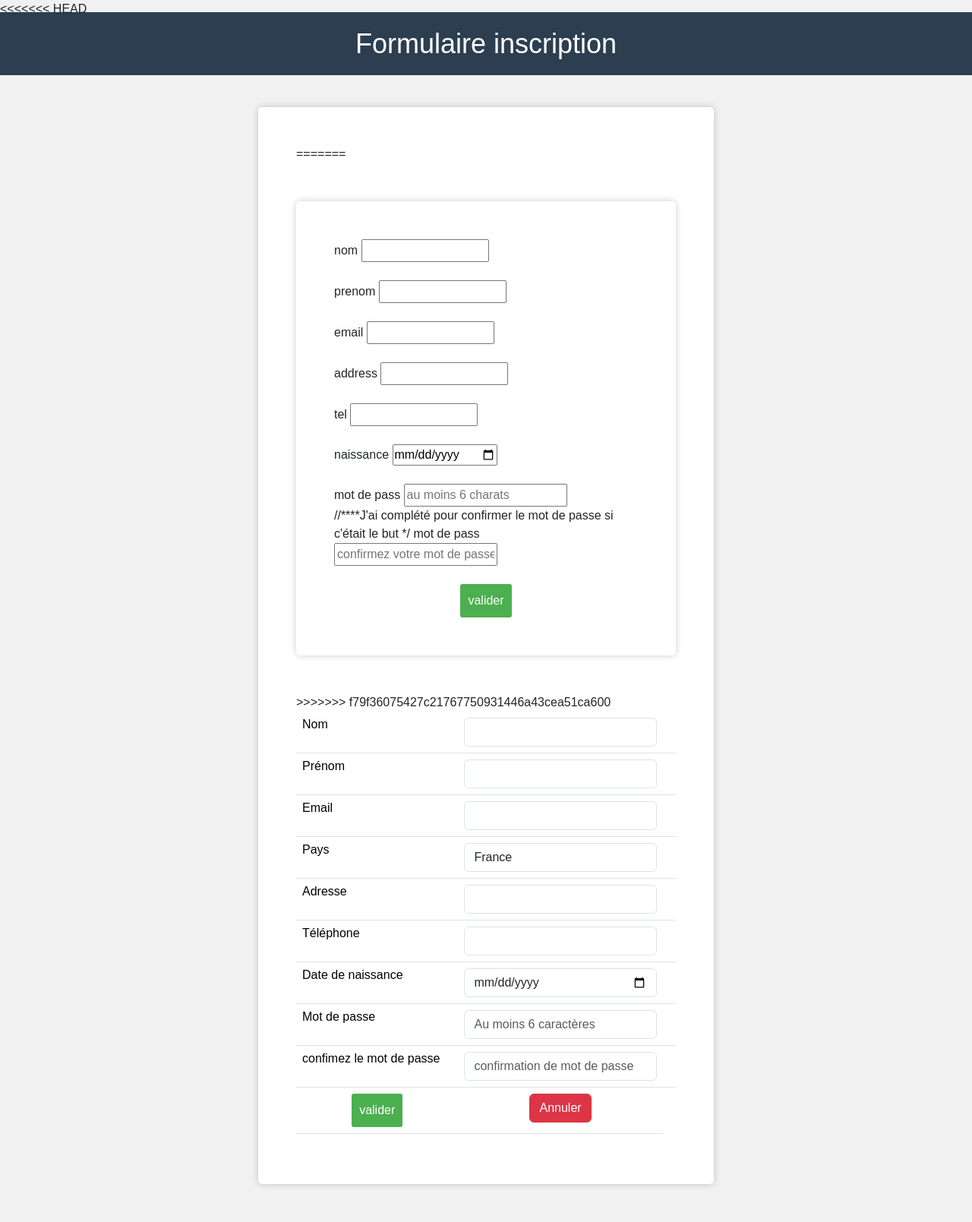
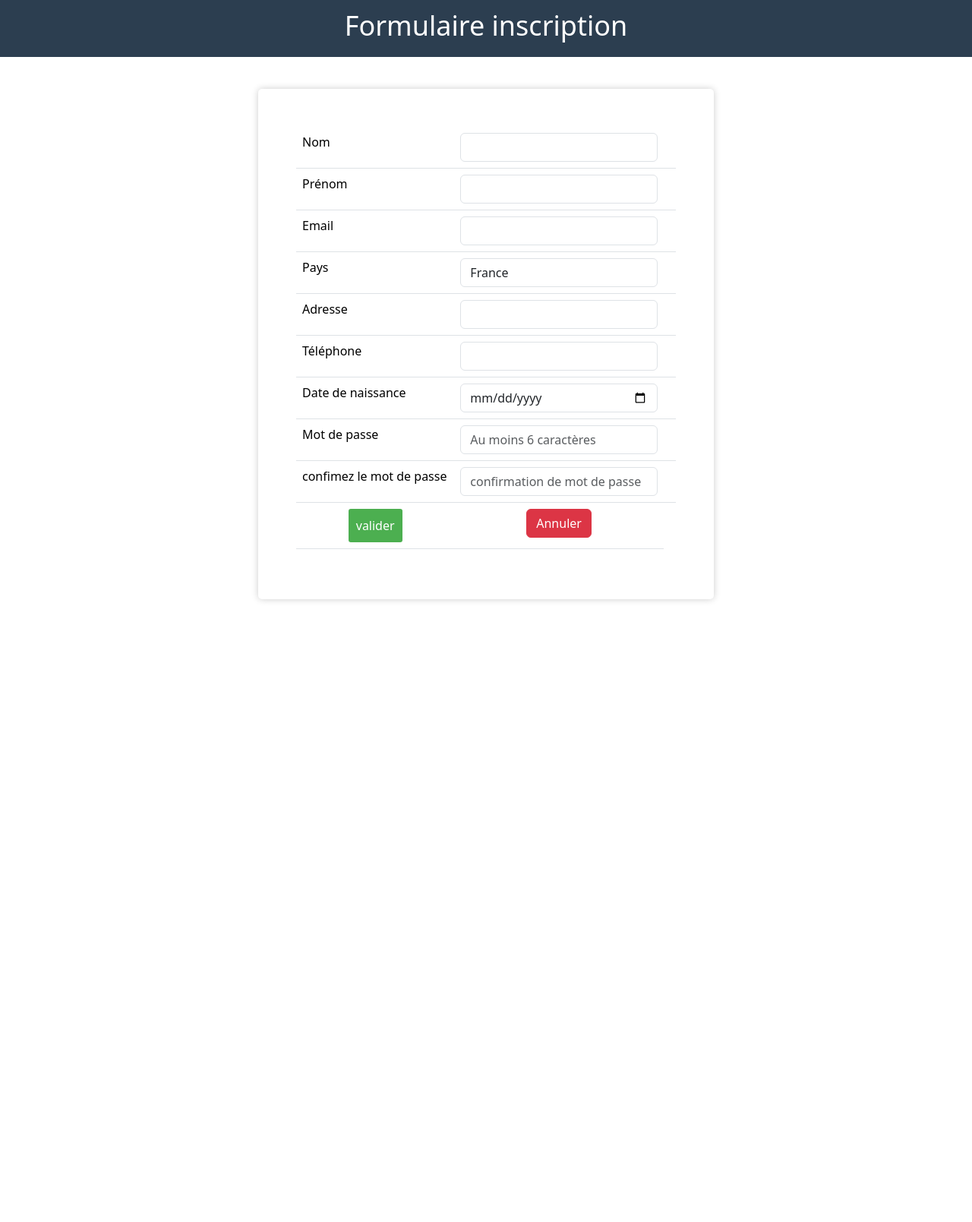
Before and after one commit to haj-khalil/gestionRetour, a PHP site: page /controleur/inscription.php in a window 1280 px wide. Shown: the whole page at 76% size. After the commit the page ends 792 px from the top, so only its background shows below. Run offline with PHP 8.4, Linux system fonts and the light colour scheme.

Commit message:
commit aprés changement dans le fichier inscriptionView

```diff
--- a/vue/inscriptionView.php
+++ b/vue/inscriptionView.php
@@ -1,4 +1,4 @@
-<<<<<<< HEAD
+
 <!DOCTYPE html>
 <html lang="en">
 
@@ -139,107 +139,4 @@
     </script>
 </body>
 
-=======
-<!DOCTYPE html>
-<html lang="en">
-
-<head>
-    <meta charset="UTF-8">
-    <meta http-equiv="X-UA-Compatible" content="IE=edge">
-    <link rel="stylesheet" href="../vue/style/styles.css" />
-
-    <meta name="viewport" content="width=device-width, initial-scale=1.0">
-    <title>inscription</title>
-</head>
-
-<body>
-    <style>
-        .erreur{
-            color: red;
-        }
-    </style>
-    <!--     <form name="add" action="get" action=""></form> -->
-    <form method="POST" action="" name="add">
-
-        <section>
-            <div>
-                <label for="nom"> nom</label>
-                <input id="nom" name="nom" type="text" size="15" value="<?= htmlentities($valeurs['nom'] ?? '') ?>" />
-                <br />
-                <span class="erreur"><?= $erreurs['nom'] ?? '' ?></span>
-
-            </div>
-            <br>
-
-            <div>
-                <label for="prenom">prenom</label>
-                <input id="prenom" name="prenom" type="text" size="15" value="<?= htmlentities($valeurs['prenom'] ?? '') ?>" />
-                <br />
-                <span class="erreur"><?= $erreurs['prenom'] ?? '' ?></span>
-
-            </div>
-                <br>
-            <div>
-                <label for="email">email</label>
-
-                <input id="email" name="email" type="email" size="15" value="<?= htmlentities($valeurs['email'] ?? '') ?>" />
-                <br />
-                <span class="erreur"><?= $erreurs['email'] ?? '' ?></span>
-
-            </div>
-
-            <br>
-            <div>
-                <label for="address">address</label>
-                <input id="address" name="address" type="text" size="15" value="<?= htmlentities($valeurs['address'] ?? '') ?>" />
-                <br />
-                <span class="erreur"><?= $erreurs['address'] ?? '' ?></span>
-
-            </div>
-            <br>
-            <div>
-
-                <label for="tel">tel</label>
-                <input id="tel" name="tel" type="text" size="15" value="<?= htmlentities($valeurs['tel'] ?? '') ?>" />
-                <br />
-                <span class="erreur"><?= $erreurs['tel'] ?? '' ?></span>
-
-            </div>
-
-            <br>
-            <div>
-                <label for="naissance">naissance</label>
-
-                <input id="naissance" name="naissance" type="date" size="15" value="<?= htmlentities($valeurs['naissance'] ?? '') ?>" />
-                <br />
-                <span class="erreur"><?= $erreurs['naissance'] ?? '' ?></span>
-
-            </div>
-            <br>
-            <div>
-                <label for="mdp">mot de pass</label>
-                <input type="password" name="mdp" id="mdp" placeholder="au moins 6 charats"
-                value="<?= htmlentities($valeurs['mdp'] ?? '') ?>"/>
-                <br />
-                <span class="erreur" ><?= $erreurs['mdp'] ?? '' ?></span>
-            </div>
-            <div>
-                //****J'ai complété pour confirmer le mot de passe si c'était le but */
-                <label for="mdp">mot de pass</label>
-                <input type="password" name="mdpRep" id="mdp" placeholder="confirmez votre mot de passe"
-                value="<?= htmlentities($valeurs['mdp'] ?? '') ?>"/>
-                <br />
-
-            </div>
-            <br>
-            <div class="centre">
-                <input type="submit" id="valider" name="valider" value="valider" />
-            </div>
-
-        </section>
-    </from>
-
-</body>
-
->>>>>>> f79f36075427c21767750931446a43cea51ca600
 </html>
```
